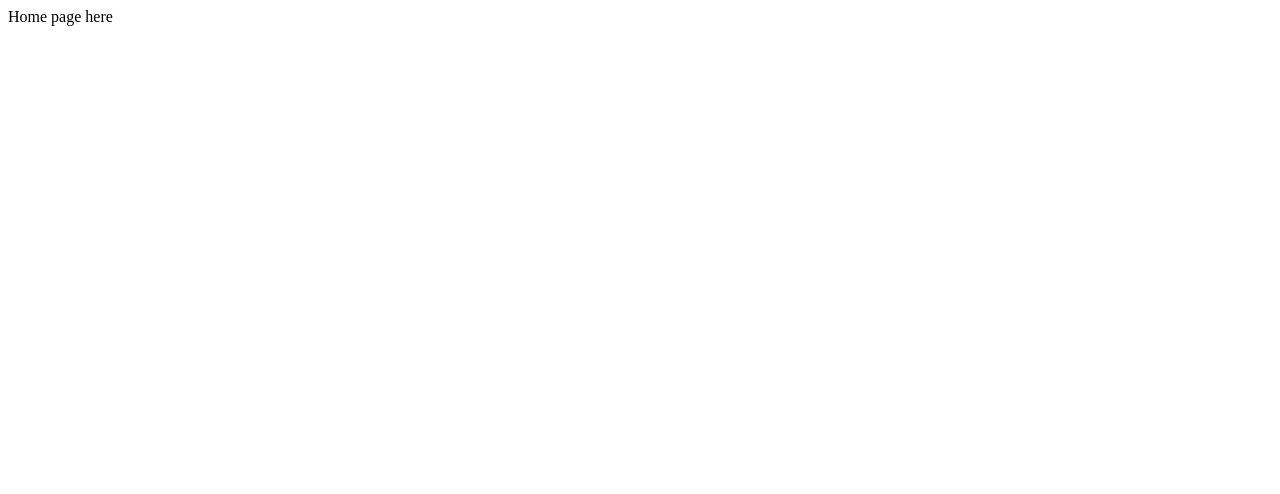
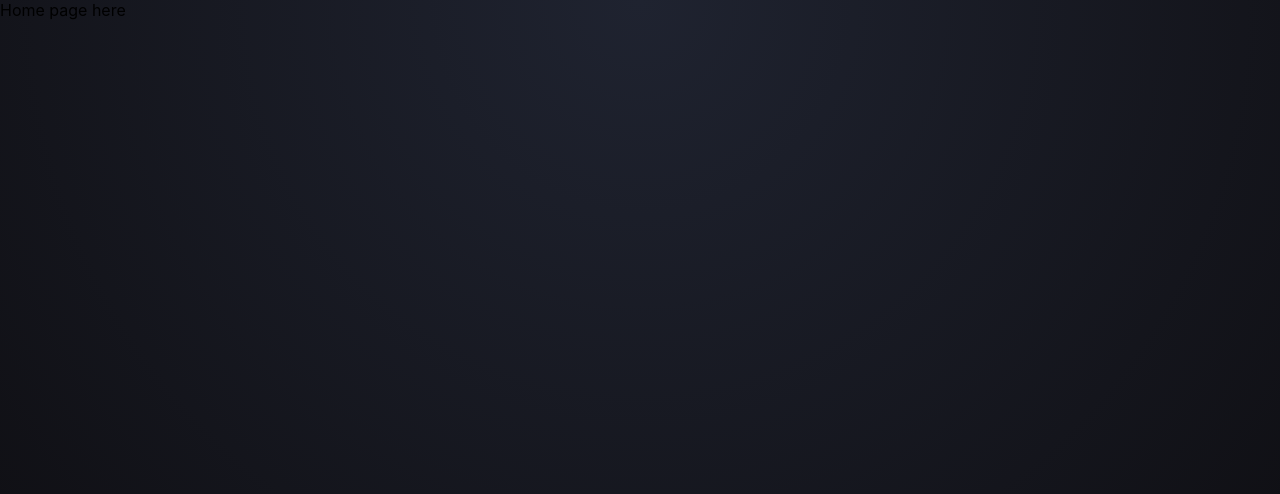
Before and after one commit to root-hq/root-webapp, a Next.js app: page / in a window 1280 px wide. Shown: the top 494 px of the page. Built offline with nearby package versions, Linux system fonts and the light colour scheme.

Commit message:
Add global styles + _app.tsx

```diff
--- /dev/null
+++ b/pages/_app.tsx
@@ -0,0 +1,17 @@
+import type { AppProps } from 'next/app';
+import Head from 'next/head';
+import type { FC } from 'react';
+import React from 'react';
+
+// Use require instead of import since order matters
+require('../styles/globals.css');
+
+const App: FC<AppProps> = ({ Component, pageProps }) => {
+    return (
+        <>
+            <Component {...pageProps} />
+        </>
+    );
+};
+
+export default App;
--- a/pages/index.tsx
+++ b/pages/index.tsx
@@ -1,8 +1,9 @@
 import Head from 'next/head';
+import styles from '../styles/Home.module.css';
 
 export default function Home() {
   return (
-    <div>
+    <div className={styles.appContainer}>
       <Head>
         <title>Root - Automated trading strategies for providing liquidity on Solana</title>
         <link rel="icon" href="/images/root-logo.png" />
--- /dev/null
+++ b/styles/Home.module.css
@@ -0,0 +1,14 @@
+.appContainer {
+    height: 100vh;
+    background-image: -webkit-radial-gradient(top, circle cover, #1f2330 0%, #101015 80%);
+    width: 100%;
+  }
+
+  .heroSectionContainer {
+    display: flex;
+    flex-direction: row;
+    justify-content: center;
+    align-items: center;
+    text-align: center;
+    margin-top: 50px;
+  }
--- /dev/null
+++ b/styles/globals.css
@@ -0,0 +1,29 @@
+body {
+    margin: 0;
+    font-family: -apple-system, BlinkMacSystemFont, 'Segoe UI', 'Roboto', 'Oxygen',
+      'Ubuntu', 'Cantarell', 'Fira Sans', 'Droid Sans', 'Helvetica Neue',
+      sans-serif;
+    -webkit-font-smoothing: antialiased;
+    -moz-osx-font-smoothing: grayscale;
+  }
+
+  code {
+    font-family: source-code-pro, Menlo, Monaco, Consolas, 'Courier New',
+      monospace;
+  }
+
+
+  *:focus {
+    outline: none;
+  }
+
+  a {
+    color: rgb(142, 142, 142);
+  }
+
+  a:hover {
+    color: #fff;
+  }
+  *:focus {
+    outline: none;
+  }
```
